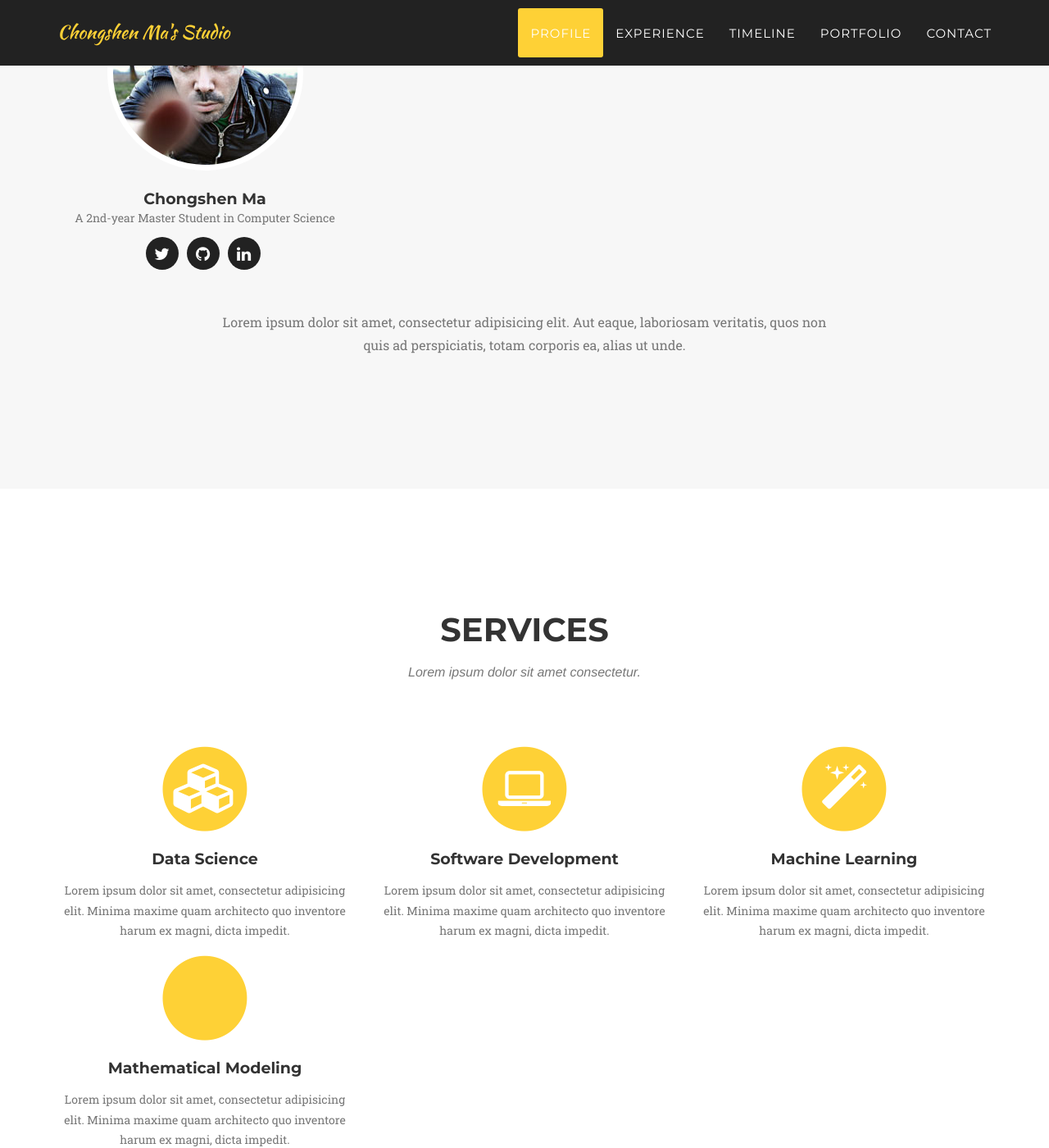
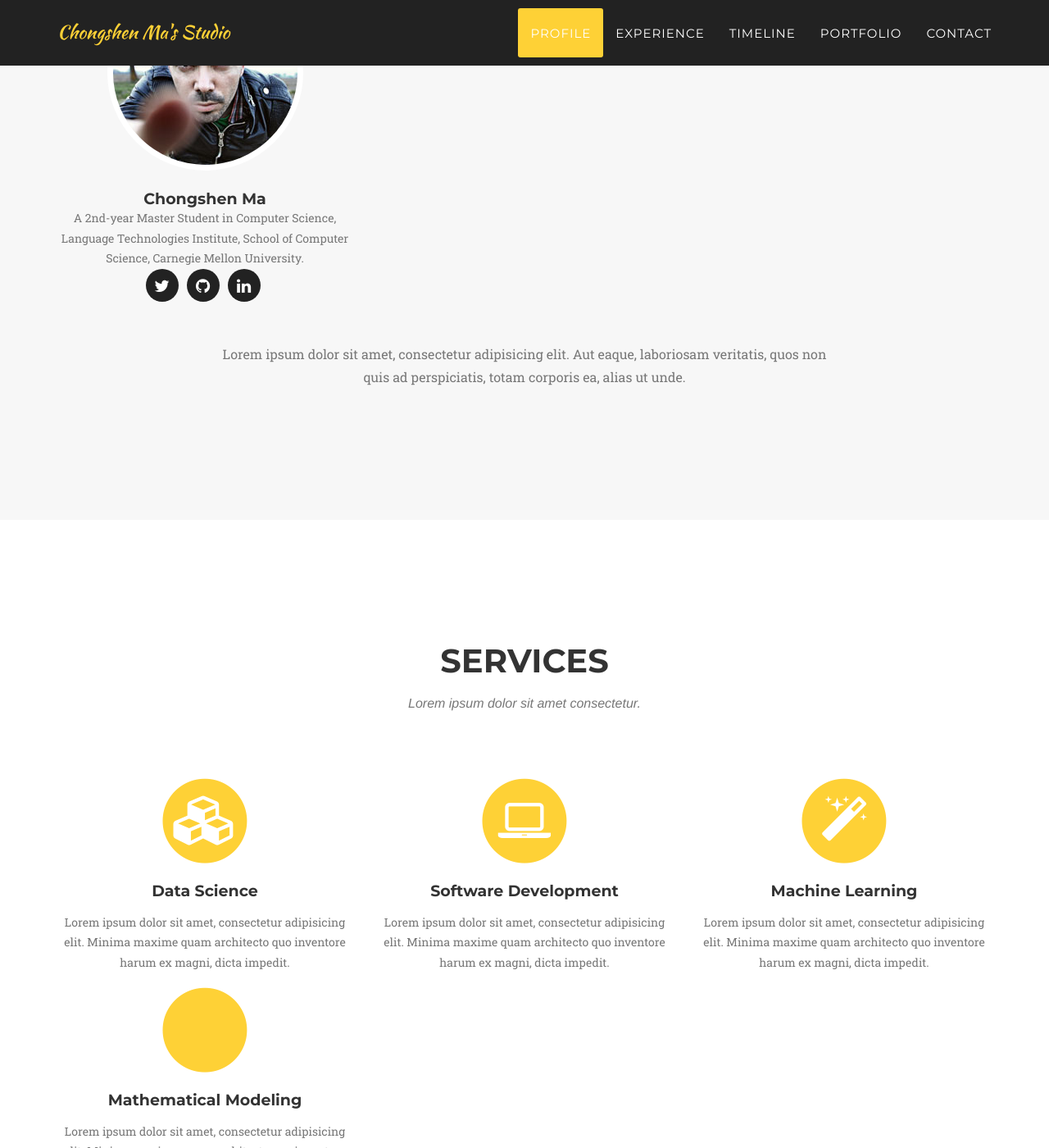
Before and after one commit to machongshen/machongshen_homepage, a Jekyll site: the page built from index.html, in a window 1280 px wide and 1400 px high, scrolled down 1096 px. Shown: the whole window at 82% size. Built offline with Jekyll 4.4.1, drawn with Linux system fonts in a browser that asks for light colours; some web fonts are replaced.

Commit message:
try to make it in center

```diff
--- a/_config.yml
+++ b/_config.yml
@@ -17,14 +17,14 @@ people:
 
 - name: Chongshen Ma
   pic: 2
-  position: A 2nd-year Master Student in Computer Science
+  position: A 2nd-year Master Student in Computer Science, Language Technologies Institute, School of Computer Science, Carnegie Mellon University.
   social:
     - title: twitter
       url: #
     - title: github
-      url: # http://github.com/machongshen
+      url: http://github.com/machongshen
     - title: linkedin
-      url: # https://www.linkedin.com/in/chongshenma
+      url: https://www.linkedin.com/in/chongshenma
 
 
 # Social networks usernames (many more available: google-plus, flickr, dribbble, pinterest, instagram, tumblr, linkedin, etc.)
--- a/_includes/css/agency.css
+++ b/_includes/css/agency.css
@@ -630,17 +630,20 @@ section h3.section-subheading {
 }
 
 .team-member {
+    margin: 0 auto;
     margin-bottom: 50px;
     text-align: center;
 }
 
 .team-member img {
+
     margin: 0 auto;
     border: 7px solid #fff;
     text-align: center;
 }
 
 .team-member h4 {
+    margin: 0 auto;
     margin-top: 25px;
     margin-bottom: 0;
     text-transform: none;
@@ -648,6 +651,7 @@ section h3.section-subheading {
 }
 
 .team-member p {
+    margin: 0 auto;
     margin-top: 0;
     text-align: center;
 }
```
